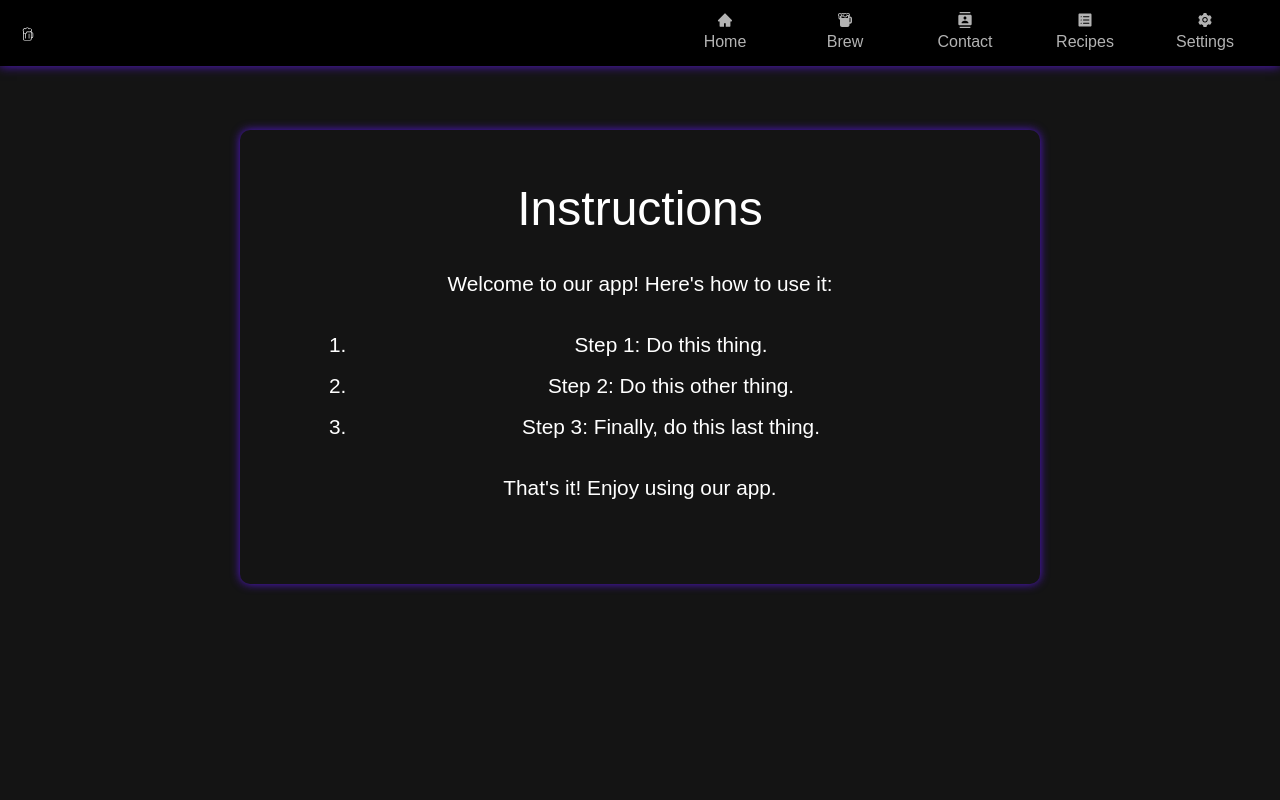
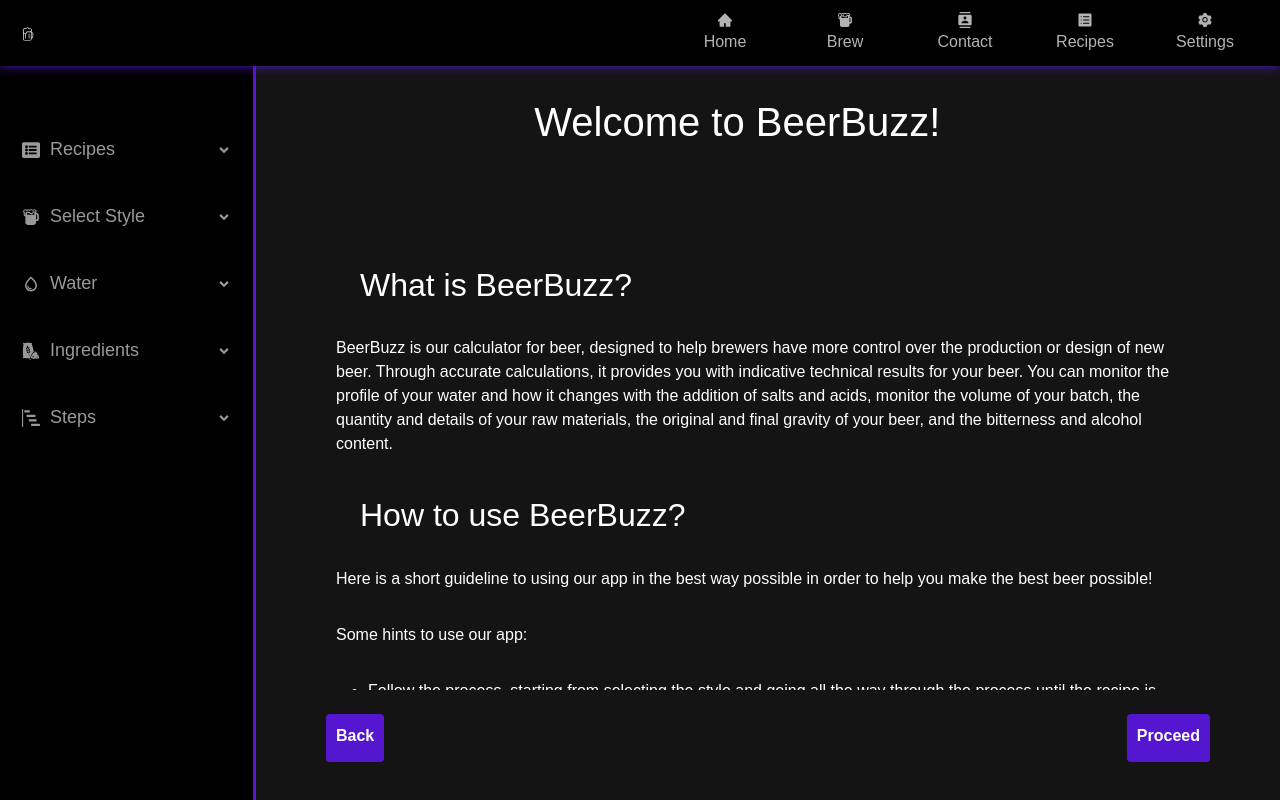
Before and after one commit to Francescostefan1998/beerbuzz-frontend, a React (Create React App) app: page /instruction in a window 1280 px wide. Built offline with nearby package versions, Linux system fonts and the light colour scheme.

Commit message:
preparing instruction page
preparing instruction page

```diff
--- a/src/components/home/instructions/Instruction.jsx
+++ b/src/components/home/instructions/Instruction.jsx
@@ -1,20 +1,104 @@
 import React from "react";
+import "../recipes/recipesList/recipesList.css";
+
 import "./instruction.css";
+import SideBarLeft from "../brew/sideBarLeft/SideBarLeft";
 import NavBar from "../../home/navBar/NavBar";
+import { useNavigate } from "react-router-dom";
 
 const Instruction = () => {
+  const navigate = useNavigate();
   return (
     <div className="instruction">
       <NavBar />
-      <div className="instruction-page-container">
-        <h1>Instructions</h1>
-        <p>Welcome to our app! Here's how to use it:</p>
-        <ol>
-          <li>Step 1: Do this thing.</li>
-          <li>Step 2: Do this other thing.</li>
-          <li>Step 3: Finally, do this last thing.</li>
-        </ol>
-        <p>That's it! Enjoy using our app.</p>
+      <div className="selectStyle-sideBar-left">
+        <SideBarLeft title={"S"} subtitle={"r"} />
+      </div>
+      <div className="common-selection-bigger-container">
+        <div className="showEnt-recipe-title instruction-inner">
+          <h1>Welcome to BeerBuzz! </h1>
+        </div>
+        <div className="recipesList-list">
+          <div className="instruction-inner-description">
+            <h2>What is BeerBuzz?</h2>
+            <p>
+              BeerBuzz is our calculator for beer, designed to help brewers have
+              more control over the production or design of new beer. Through
+              accurate calculations, it provides you with indicative technical
+              results for your beer. You can monitor the profile of your water
+              and how it changes with the addition of salts and acids, monitor
+              the volume of your batch, the quantity and details of your raw
+              materials, the original and final gravity of your beer, and the
+              bitterness and alcohol content.
+            </p>
+            <h2> How to use BeerBuzz?</h2>
+            <p>
+              {" "}
+              Here is a short guideline to using our app in the best way
+              possible in order to help you make the best beer possible!{" "}
+            </p>
+            Some hints to use our app:
+            <ul>
+              <li>
+                Follow the process, starting from selecting the style and going
+                all the way through the process until the recipe is complete.
+              </li>
+              <li>
+                {" "}
+                You can always go back and change input data, but be aware that
+                proceeding in the order suggested makes the process easier to
+                monitor.
+              </li>
+              <li>
+                You can skip processes you don’t consider necessary. The
+                calculator will simply not consider that part, setting the value
+                of that field as 0 or as a default value if it is a general
+                value like pH, etc.
+              </li>
+              <li>
+                Pay attention when you choose a product! On the left side, you
+                can see who the creator of that product is. We guarantee only
+                the products with our name.
+              </li>
+              <li>
+                When you select the ingredients needed for your beer, if you
+                don’t find exactly the product you are looking for, you can
+                create a new product and add it to the product list.
+              </li>
+              <li>
+                When you save the recipe, all your data will be saved, and you
+                can find the recipe in your recipe list. From there, you can
+                select and check the saved data.
+              </li>
+              <li>
+                You can modify an existing recipe just by adding notes or
+                comments.
+              </li>
+              <li>
+                {" "}
+                Each recipe can also be added to favorites or even deleted from
+                your list if you find it necessary.
+              </li>
+            </ul>
+            <h2>Need help?</h2>
+            For any questions, feel free to contact us from our contact page.
+            One of our assistants will be happy to help you as soon as possible.
+          </div>
+        </div>
+        <div className="bottomBar-list-proceed invisible-in-small-screen">
+          <div
+            className="bottomBar-list-proceed-button"
+            onClick={() => navigate("/home")}
+          >
+            Back
+          </div>
+          <div
+            className="bottomBar-list-proceed-button"
+            onClick={() => navigate("/home")}
+          >
+            Proceed
+          </div>
+        </div>
       </div>
     </div>
   );
--- a/src/components/home/instructions/instruction.css
+++ b/src/components/home/instructions/instruction.css
@@ -2,36 +2,25 @@
   background-color: var(--background-dark);
   width: 100%;
   height: 100vh;
+  overflow: hidden;
 }
-
-.instruction-page-container {
-  max-width: 800px;
-  margin: 0 auto;
-  margin-top: 5%;
-  padding: 50px;
-  background-color: var(--background-dark);
-  border-radius: 10px;
-  box-shadow: 0 0 10px var(--main-secondary);
+.instruction-inner-description {
+  padding: 10vh;
+  text-align: left;
+  z-index: 2;
 }
-
-.instruction-page-container h1 {
-  font-size: 3rem;
-  margin-bottom: 30px;
-  text-align: center;
+.instruction-inner-description li {
+  margin-block: 4vh;
 }
-
-.instruction-page-container ol {
-  margin-left: 30px;
-  margin-bottom: 30px;
+.instruction-inner-description p {
+  margin-block: 4vh;
 }
-
-.instruction-page-container li {
-  font-size: 1.3rem;
-  margin-bottom: 10px;
+.showEnt-recipe-title.instruction-inner h1 {
+  margin: 0;
+  margin-inline: auto;
+  height: fit-content;
 }
-
-.instruction-page-container p {
-  font-size: 1.3rem;
-  line-height: 1.5;
-  margin-bottom: 30px;
+.instruction-inner-description h2 {
+  margin: 3vh;
+  margin-top: 5vh;
 }
```
